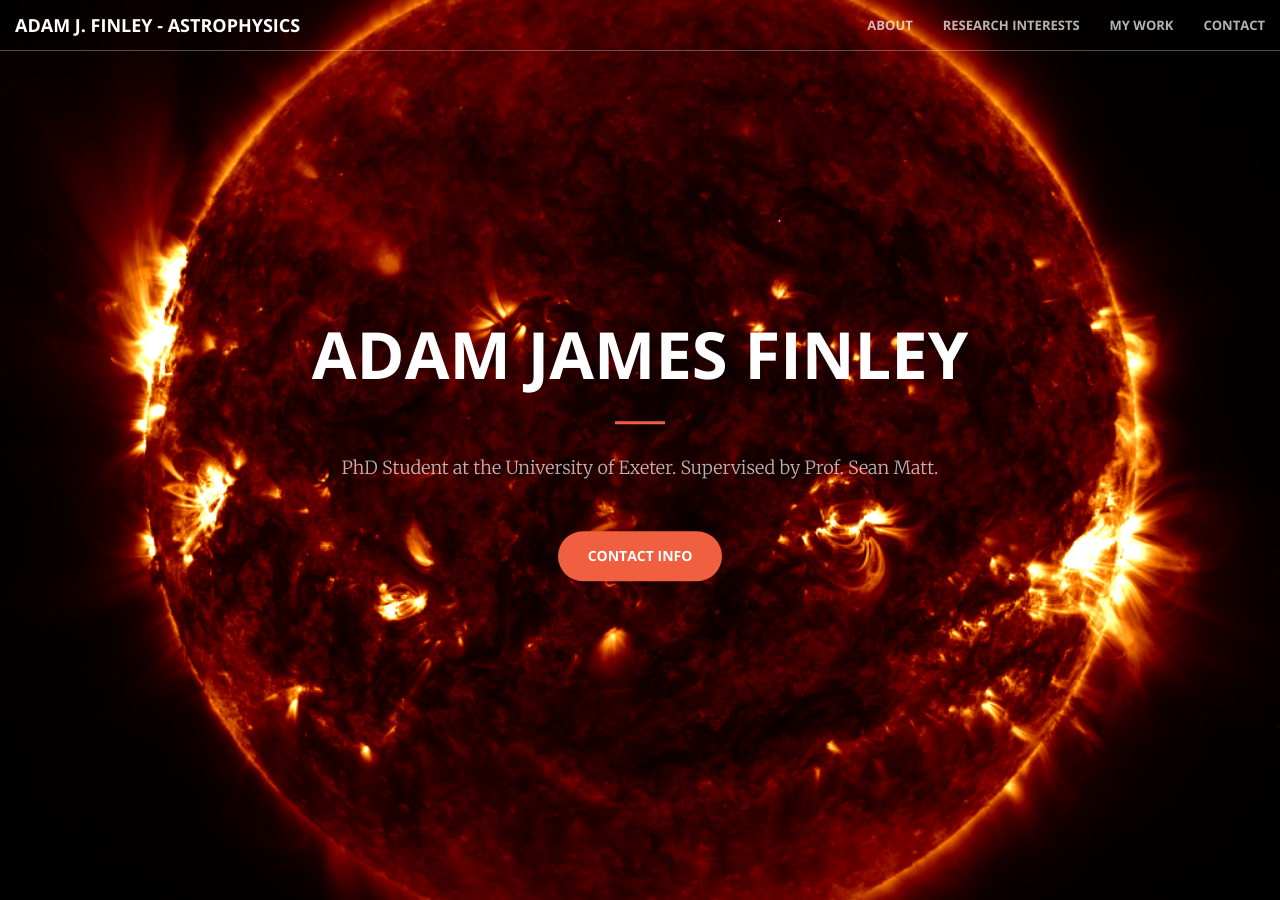
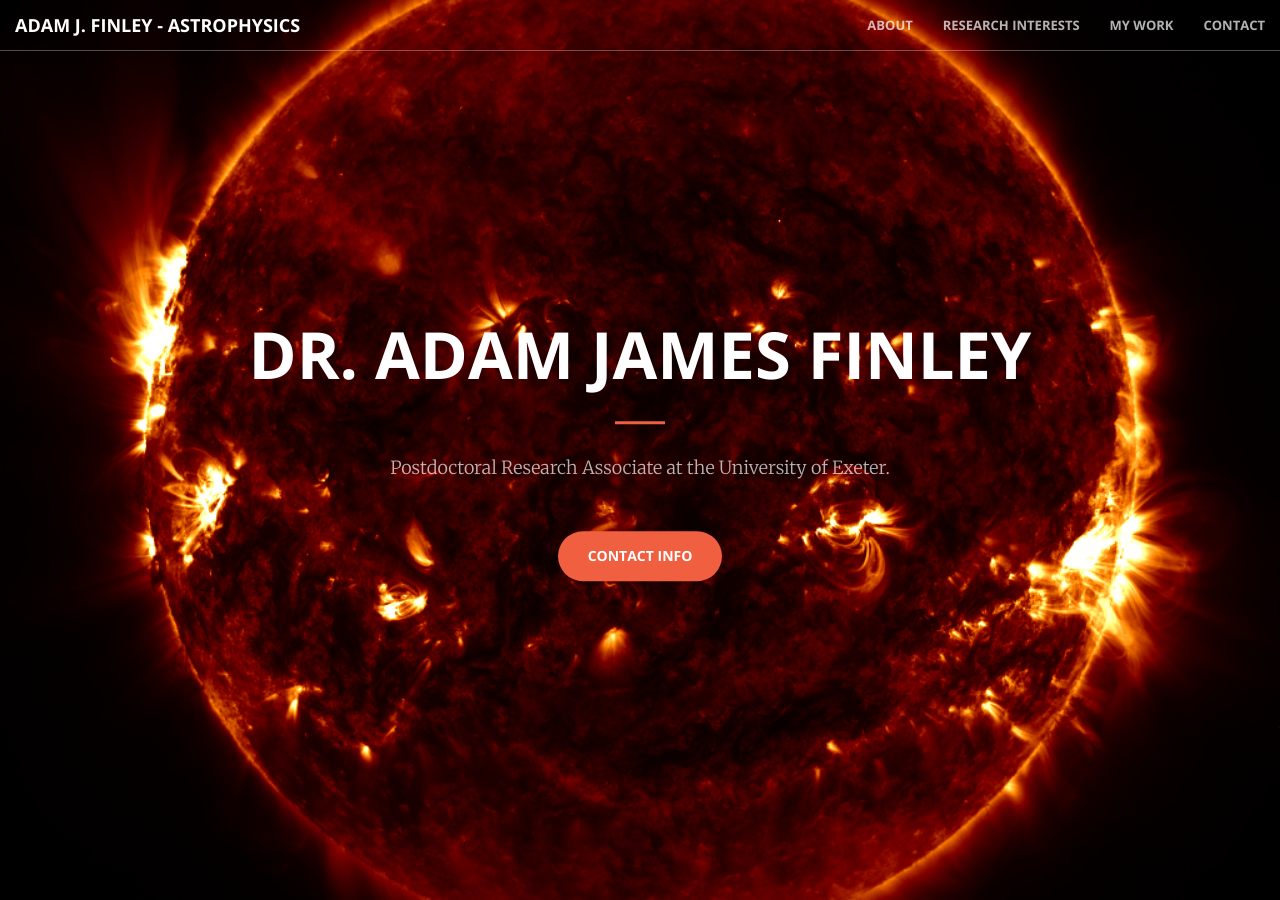
Before and after one commit to AdamJamesFinley/AdamJamesFinley.github.io, a Jekyll site: the page built from index.html, in a window 1280 px wide and 900 px high. Built offline with Jekyll 4.4.1, drawn with Linux system fonts in a browser that asks for light colours; some of the changed text lies outside the part shown.

Commit message:
update to Dr

```diff
--- a/_includes/call-to-action.html
+++ b/_includes/call-to-action.html
@@ -2,7 +2,7 @@
     <div class="container">
         <div class="row">
             <div class="col-lg-8 col-lg-offset-2 text-center">
-                <h2 class="section-heading">Welcome! This site contains information and materials related to the PhD project of Adam Finley at the University of Exeter (2016-2020).</h2>
+                <h2 class="section-heading">Welcome! This site contains information and materials related to the PhD project of Adam J. Finley at the University of Exeter (2016-2020).</h2>
                 <hr class="light">
                 <p class="text-faded">I aim to understand the interaction of dynamo-driven magnetic fields on stellar winds from low-mass stars. These magnetised winds remove angular momentum from their host stars, causing them to spin-down with age.</p>
                 <a href="#papers" class="btn btn-default btn-xl">My Papers!</a>
--- a/_includes/head.html
+++ b/_includes/head.html
@@ -6,7 +6,7 @@
     <meta name="description" content="">
     <meta name="author" content="">
 
-    <title>Adam J. Finley - Astrophysics </title>
+    <title>Dr. Adam J. Finley - Astrophysics </title>
 
     <!-- Bootstrap Core CSS -->
     <link rel="stylesheet" href="css/bootstrap.min.css" type="text/css">
--- a/_includes/header.html
+++ b/_includes/header.html
@@ -1,9 +1,9 @@
 <header>
     <div class="header-content">
         <div class="header-content-inner">
-            <h1>Adam James Finley</h1>
+            <h1>Dr. Adam James Finley</h1>
             <hr>
-            <p>PhD Student at the University of Exeter. Supervised by Prof. Sean Matt.</p>
+            <p>Postdoctoral Research Associate at the University of Exeter.</p>
             <a href="#contact" class="btn btn-primary btn-xl page-scroll">Contact Info</a>
         </div>
     </div>
```
Also changed, not shown: 1 other file.
